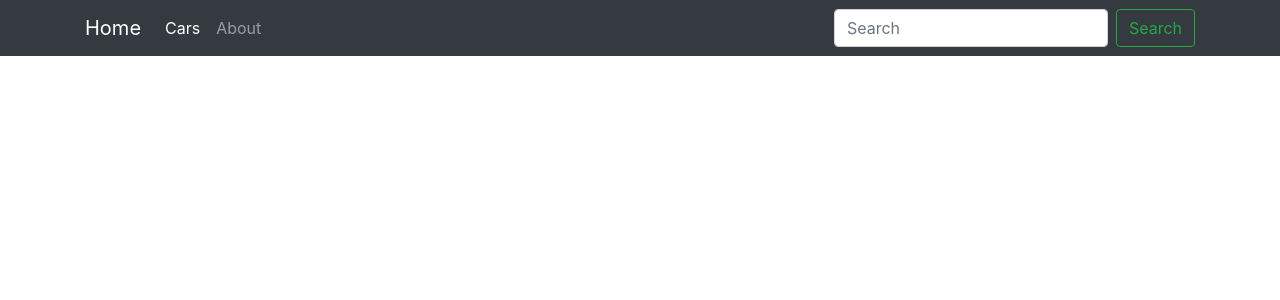
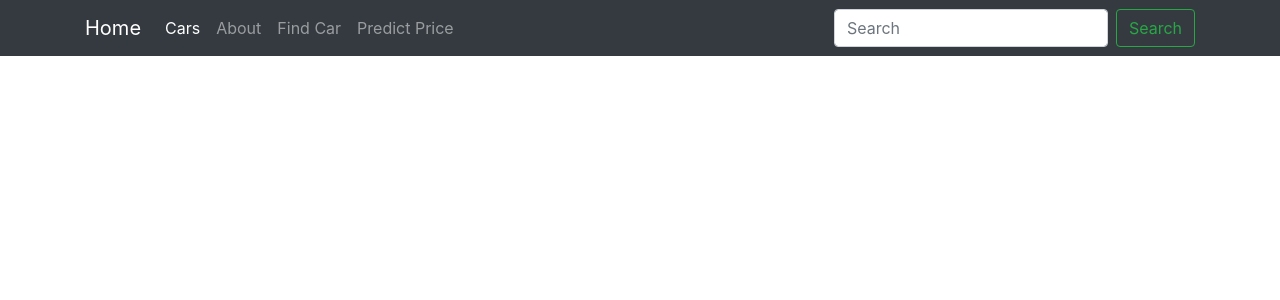
Before and after one commit to birzhans/cars, a Django app: page /car/ in a window 1280 px wide. Shown: the top 300 px of the page. Run offline with Django 3.2, Linux system fonts and the light colour scheme; data that the repository does not hold is empty; some libraries are stand-ins or nearby versions.

Commit message:
add car search filtering

```diff
--- a/car/urls.py
+++ b/car/urls.py
@@ -1,7 +1,9 @@
 from django.urls import include, path
-from .views import index, car_detail
+from .views import *
 
 urlpatterns = [
-    path("", index, name="car_index_path"),
+    path("", index, name="car_index_url"),
+    path("find/", find_car, name="find_car_url"),
+    path("predict-price/", predict_car, name="predict_price_url"),
     path("<str:id>/", car_detail, name="car_detail_url"),
 ]
--- a/car/views.py
+++ b/car/views.py
@@ -10,3 +10,20 @@ def index(request):
 def car_detail(request, id):
     car = Car.objects.get(id__iexact=id)
     return render(request, "car/car_detail.html", context={"car": car})
+
+
+def find_car(request):
+    brands = ["Audi", "BMW"]
+    brand = request.GET.get("brand", "")
+
+    if brand:
+        cars = Car.objects.filter(brand__icontains=brand)[:20]
+    else:
+        cars = Car.objects.all()[:20]
+    return render(
+        request, "car/find_car.html", context={"cars": cars, "brands": brands}
+    )
+
+
+def predict_car(request):
+    return render(request, "car/predict_car.html")
--- a/cars/urls.py
+++ b/cars/urls.py
@@ -19,7 +19,7 @@ from .views import *
 
 urlpatterns = [
     path("admin/", admin.site.urls),
-    path("", index, name="index_path"),
-    path("about/", about, name="about_path"),
+    path("", index, name="index_url"),
+    path("about/", about, name="about_url"),
     path("car/", include("car.urls")),
 ]
--- a/templates/template.html
+++ b/templates/template.html
@@ -15,7 +15,7 @@
 <body>
 	<nav class="navbar navbar-expand-lg navbar-dark bg-dark">
 		<div class="container">
-			<a class="navbar-brand" href="{% url 'index_path' %}">Home</a>
+			<a class="navbar-brand" href="{% url 'index_url' %}">Home</a>
 			<button class="navbar-toggler" type="button" data-toggle="collapse" data-target="#navbarSupportedContent"
 				aria-controls="navbarSupportedContent" aria-expanded="false" aria-label="Toggle navigation">
 				<span class="navbar-toggler-icon"></span>
@@ -23,10 +23,18 @@
 			<div class="collapse navbar-collapse" id="navbarSupportedContent">
 				<ul class="navbar-nav mr-auto">
 					<li class="nav-item active">
-						<a class="nav-link" href="{% url 'car_index_path' %}">Cars</a>
+						<a class="nav-link" href="{% url 'car_index_url' %}">Cars</a>
 					</li>
 					<li class="nav-item">
-						<a class="nav-link" href="{% url 'about_path' %}">About</a>
+						<a class="nav-link" href="{% url 'about_url' %}">About</a>
+					</li>
+
+					<li class="nav-item">
+						<a class="nav-link" href="{% url 'find_car_url' %}">Find Car</a>
+					</li>
+
+					<li class="nav-item">
+						<a class="nav-link" href="{% url 'predict_price_url' %}">Predict Price</a>
 					</li>
 				</ul>
 				<form class="form-inline my-2 my-lg-0">
```
Also changed, not shown: car/forms.py (added, +19 -0 lines), car/templates/car/find_car.html (added, +58 -0 lines), car/templates/car/predict_car.html (added, +11 -0 lines).
